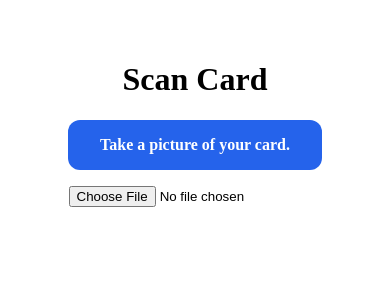
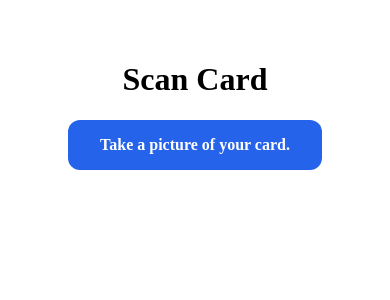
Before and after one commit to MrNaisuGuy/dojotcg, a React (Vite) app in the folder frontend/: page /scan in a window 390 px wide. Shown: the top 300 px of the page. Built offline with nearby package versions, Linux system fonts and the light colour scheme.

Commit message:
ismobile 5

```diff
--- a/frontend/src/pages/Scan.jsx
+++ b/frontend/src/pages/Scan.jsx
@@ -53,7 +53,7 @@ function Scan() {
          </label>
       </p>
 
-      <input type="file" accept="image/*" capture={isMobile ? "environment" : undefined} onChange={handleImageUpload}/>
+      <input id="card-upload" type="file" accept="image/*" capture={isMobile ? "environment" : undefined} onChange={handleImageUpload} style={{display: "none"}}/>
 
       {selectedImage && (
         <div style={{ marginTop: "2rem" }}>
```
